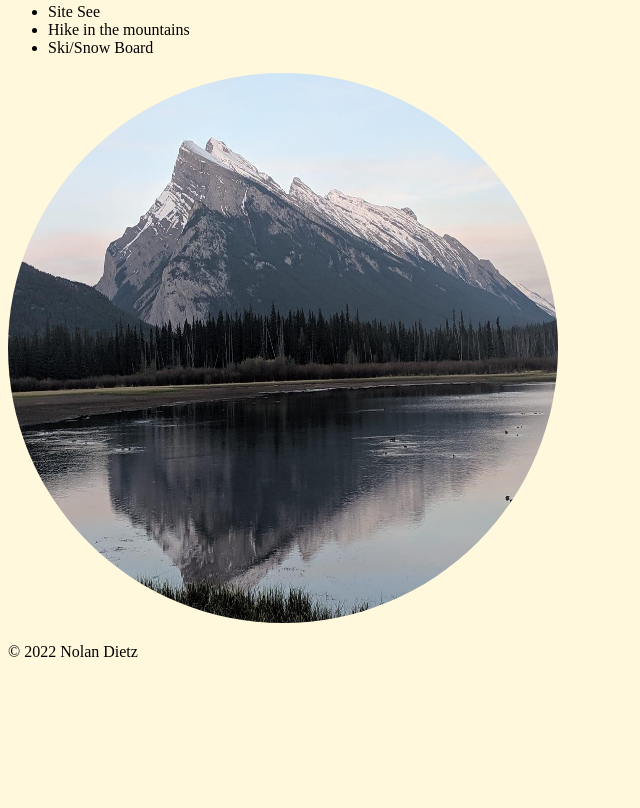
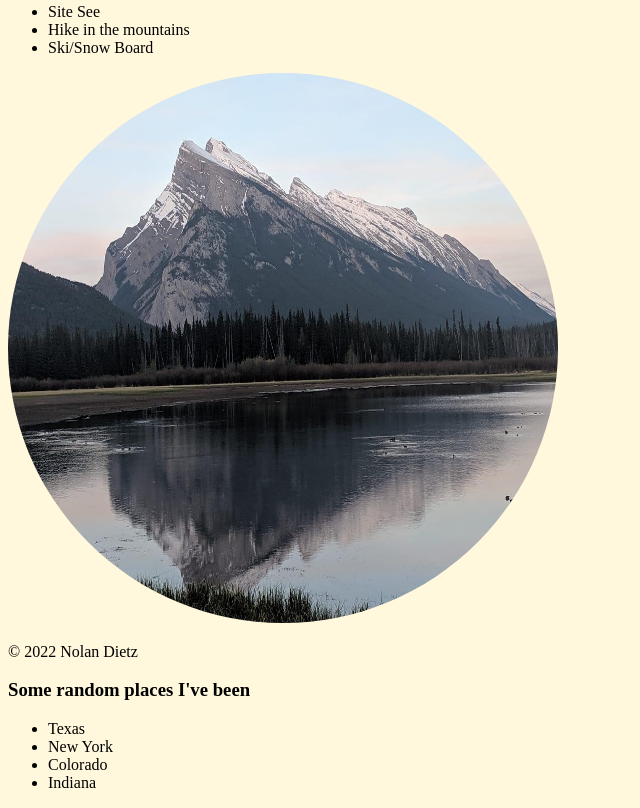
Before and after one commit to STL-LC101-Sept-22/js-assignment-4-html-me-something-Ndietz21, a website: page index.html in a window 1280 px wide. Shown: the part 1794-2602 px from the top of the page, without its empty margins (0-640 px from the left). Before the commit the page ends 2471 px from the top, so only its background shows below. Drawn offline with Linux system fonts and the light colour scheme.

Commit message:
added an aside element within the body

```diff
--- a/index.html
+++ b/index.html
@@ -10,8 +10,8 @@
       <h1 id="mainHeading">WHERE I'VE BEEN</h1>
       <p class="overView">This web page will go over some of my favorite places that I have traveled to in recent years</p>
       </Header>
+
       <Main>
-
 
          <Article>
             <Section>
@@ -58,17 +58,19 @@
          <P>&copy; 2022 Nolan Dietz</P>
          </Footer>
 
+      </Main>
+
+      <aside>
+         <h3>Some random places I've been</h3>
+         <ul>
+            <li>Texas</li>
+            <li>New York</li>
+            <li>Colorado</li>
+            <li>Indiana</li>
+         </ul>
+
+      </aside>
 
 
-
-
-
-
-
-
-
-
-
-      </Main>
    </body>
 </html>
```
